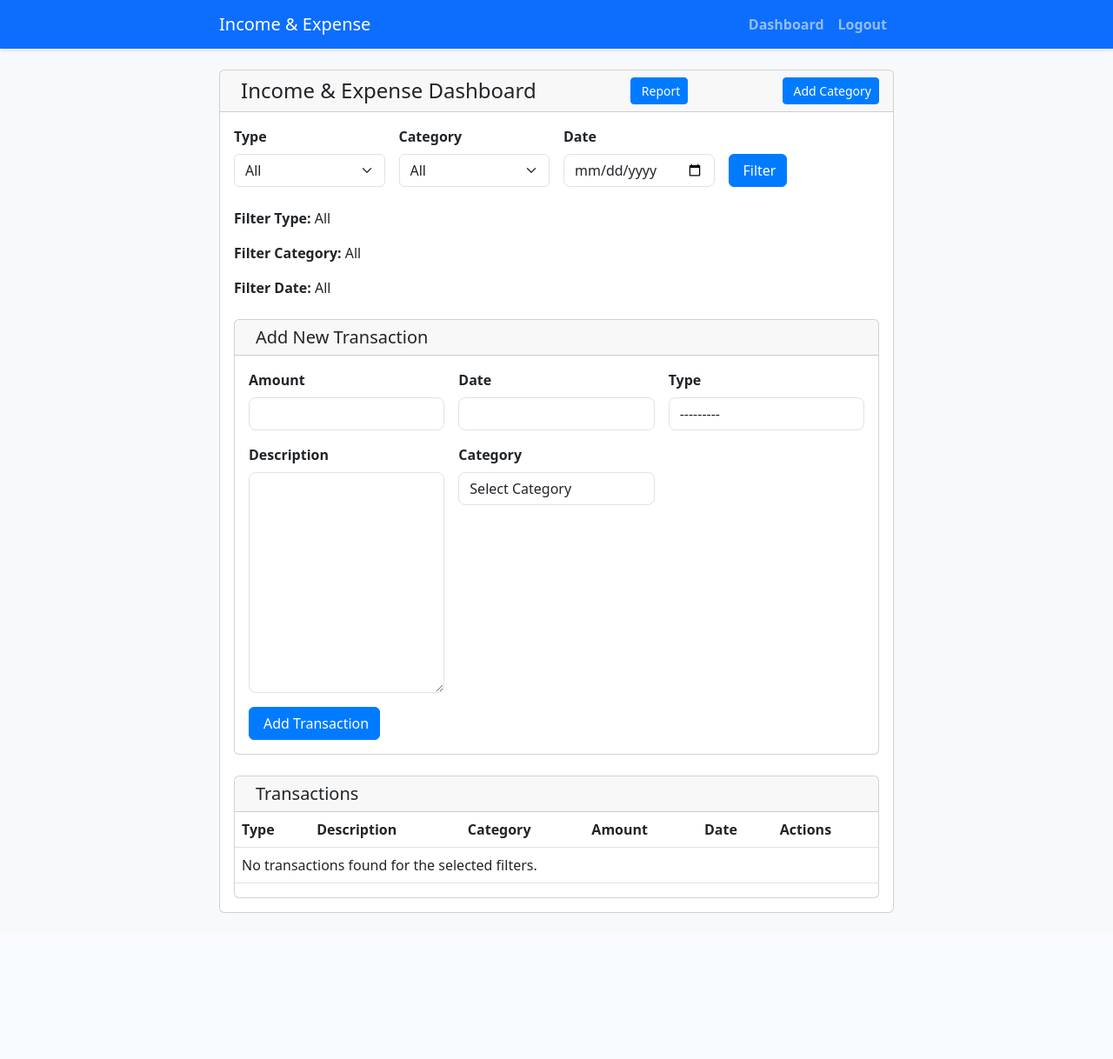
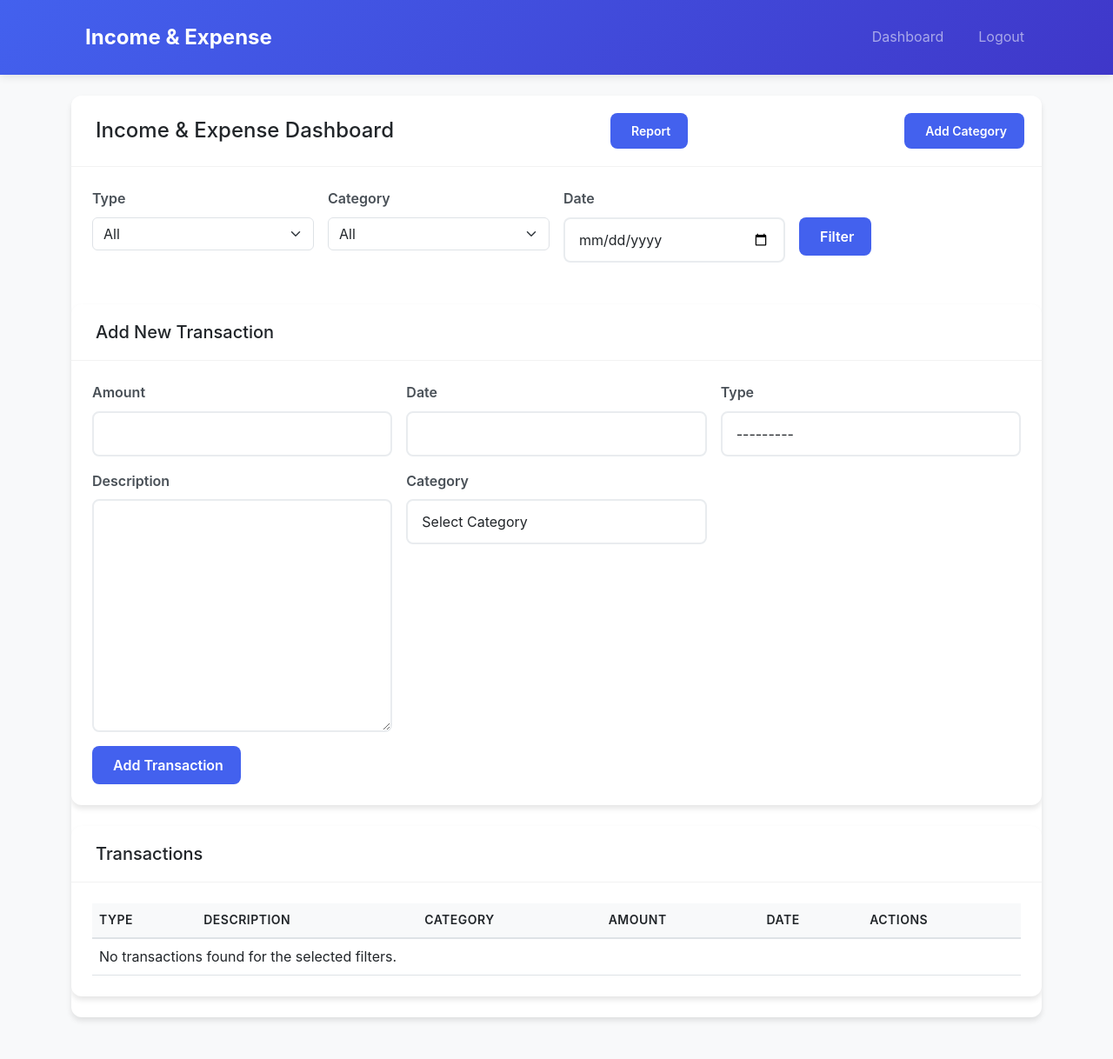
Before and after one commit to Godtasan552/EX_finance, a Django app: page /dashboard/ in a window 1280 px wide. Shown: the whole page at 87% size. Before the commit the page ends 1050 px from the top, so only its background shows below. Run offline with Django 5.2, Linux system fonts and the light colour scheme; the visitor is signed in with stand-in values (Sample User, id 1); data that the repository does not hold is empty; some libraries are stand-ins or nearby versions.

Commit message:
change color btn edit

```diff
--- a/templates/base.html
+++ b/templates/base.html
@@ -9,49 +9,224 @@
       rel="stylesheet"
     />
     <style>
+      /* Global Styles */
+      :root {
+        --primary-color: #4361ee;
+        --secondary-color: #3f37c9;
+        --success-color: #4cc9f0;
+        --danger-color: #f72585;
+        --warning-color: #f9c74f;
+        --light-bg: #f8f9fa;
+        --card-shadow: 0 4px 6px rgba(0, 0, 0, 0.1);
+        --transition: all 0.3s ease;
+      }
+
       body {
-        background-color: #f8f9fa;
+        background-color: var(--light-bg);
+        font-family: 'Inter', -apple-system, system-ui, sans-serif;
+        line-height: 1.6;
       }
-      .container {
-        max-width: 800px;
+
+      /* Navbar Styling */
+      .navbar {
+        background: linear-gradient(135deg, var(--primary-color), var(--secondary-color)) !important;
+        padding: 1rem 0;
+        box-shadow: 0 2px 10px rgba(0, 0, 0, 0.1);
       }
-      .navbar {
-        box-shadow: 0 2px 4px rgba(0, 0, 0, 0.1);
+
+      .navbar-brand {
+        font-weight: 700;
+        font-size: 1.5rem;
+        padding: 0.5rem 1rem;
+        border-radius: 8px;
+        transition: var(--transition);
       }
-      h1, h2, h3 {
-        color: #333;
+
+      .navbar-brand:hover {
+        background: rgba(255, 255, 255, 0.1);
       }
+
+      .nav-link {
+        padding: 0.5rem 1rem !important;
+        margin: 0 0.25rem;
+        border-radius: 8px;
+        transition: var(--transition);
+      }
+
+      .nav-link:hover {
+        background: rgba(255, 255, 255, 0.1);
+        transform: translateY(-1px);
+      }
+
+      /* Card Styling */
+      .card {
+        border: none;
+        border-radius: 12px;
+        box-shadow: var(--card-shadow);
+        margin-bottom: 1.5rem;
+        overflow: hidden;
+        transition: var(--transition);
+      }
+
+      .card:hover {
+        box-shadow: 0 6px 12px rgba(0, 0, 0, 0.15);
+        transform: translateY(-2px);
+      }
+
+      .card-header {
+        background: white;
+        border-bottom: 1px solid rgba(0, 0, 0, 0.05);
+        padding: 1.25rem;
+      }
+
+      .card-body {
+        padding: 1.5rem;
+      }
+
+      /* Form Styling */
+      .form-control {
+        border: 2px solid #e9ecef;
+        border-radius: 8px;
+        padding: 0.75rem 1rem;
+        transition: var(--transition);
+      }
+
+      .form-control:focus {
+        border-color: var(--primary-color);
+        box-shadow: 0 0 0 0.2rem rgba(67, 97, 238, 0.15);
+      }
+
       .form-label {
-        font-weight: bold;
+        font-weight: 600;
+        color: #495057;
+        margin-bottom: 0.5rem;
       }
-      .form-control {
+
+      /* Button Styling */
+      .btn {
+        padding: 0.625rem 1.25rem;
         border-radius: 8px;
+        font-weight: 600;
+        transition: var(--transition);
       }
+
       .btn-primary {
-        background-color: #007bff;
-        border-color: #007bff;
+        background: var(--primary-color);
+        border: none;
       }
+
       .btn-primary:hover {
-        background-color: #0056b3;
-        border-color: #004085;
+        background: var(--secondary-color);
+        transform: translateY(-1px);
       }
-      .nav-link {
-        font-weight: bold;
+
+      .btn-secondary {
+        background: #6c757d;
+        border: none;
       }
-      .nav-link:hover {
-        color: #fff;
-        background-color: #0056b3;
+
+      /* Transaction List Styling */
+      .transaction-list {
+        border-radius: 12px;
+        overflow: hidden;
       }
-      .transaction-list {
-        list-style-type: none;
-        padding: 0;
+
+      .table {
+        margin-bottom: 0;
       }
-      .transaction-list li {
-        margin-bottom: 15px;
-        padding: 10px;
-        background-color: #fff;
-        border: 1px solid #ddd;
+
+      .table thead th {
+        background: #f8f9fa;
+        border-bottom: 2px solid #dee2e6;
+        font-weight: 600;
+        text-transform: uppercase;
+        font-size: 0.875rem;
+        letter-spacing: 0.5px;
+      }
+
+      .transaction-item {
+        transition: var(--transition);
+      }
+
+      .transaction-item:hover {
+        background-color: rgba(67, 97, 238, 0.05);
+      }
+
+      /* Badge Styling */
+      .badge {
+        padding: 0.5rem 0.75rem;
+        border-radius: 6px;
+        font-weight: 500;
+        font-size: 0.875rem;
+      }
+
+      .bg-success {
+        background: var(--success-color) !important;
+      }
+
+      .bg-danger {
+        background: var(--danger-color) !important;
+      }
+
+      /* Dashboard Filter Section */
+      .filters-summary {
+        background: #f8f9fa;
+        padding: 1rem;
         border-radius: 8px;
+        margin-bottom: 1.5rem;
+      }
+
+      .filters-summary p {
+        margin-bottom: 0.5rem;
+      }
+
+      /* Report Page Styling */
+      .report-summary {
+        background: white;
+        padding: 2rem;
+        border-radius: 12px;
+        box-shadow: var(--card-shadow);
+        margin-top: 2rem;
+      }
+
+      .report-total {
+        font-size: 1.25rem;
+        font-weight: 600;
+        color: var(--primary-color);
+      }
+
+      /* Login/Register Pages */
+      .auth-card {
+        max-width: 400px;
+        margin: 2rem auto;
+      }
+
+      .auth-card .card-header {
+        text-align: center;
+        padding: 2rem 1rem;
+      }
+
+      .auth-card .form-control {
+        margin-bottom: 1rem;
+      }
+
+      /* Home Page Jumbotron */
+      .jumbotron {
+        background: linear-gradient(135deg, var(--primary-color), var(--secondary-color));
+        padding: 4rem 2rem;
+        border-radius: 12px;
+        margin-bottom: 2rem;
+      }
+
+      .jumbotron h1 {
+        font-size: 3rem;
+        font-weight: 700;
+        margin-bottom: 1rem;
+      }
+
+      .jumbotron .lead {
+        font-size: 1.25rem;
+        opacity: 0.9;
       }
     </style>
   </head>
--- a/templates/dashboard.html
+++ b/templates/dashboard.html
@@ -53,10 +53,10 @@
         </form>
 
         <!-- Display Filter Results -->
-        <div class="filters-summary mb-4">
+        {% comment %} <div class="filters-summary mb-4">
           <p><strong>Filter Type:</strong> {{ filter_type|default:"All" }}</p>
           <p><strong>Filter Category:</strong> {{ filter_category|default:"All" }}</p>
-          <p><strong>Filter Date:</strong> {{ filter_date|default:"All" }}</p>
+          <p><strong>Filter Date:</strong> {{ filter_date|default:"All" }}</p> {% endcomment %}
         </div>
 
         <!-- Add Transaction Form -->
--- a/templates/transaction_edit.html
+++ b/templates/transaction_edit.html
@@ -7,7 +7,8 @@
     <form method="POST">
         {% csrf_token %}
         {{ form.as_p }}
-        <button type="submit">Save Changes</button>
+        <button class="btn btn-success" type="submit">Save Changes</button>
     </form>
-    <a href="{% url 'dashboard' %}">Back to Dashboard</a>
+
+    <a class="btn btn-primary" href="{% url 'dashboard' %}">Back to Dashboard</a>
 {% endblock %}
```
